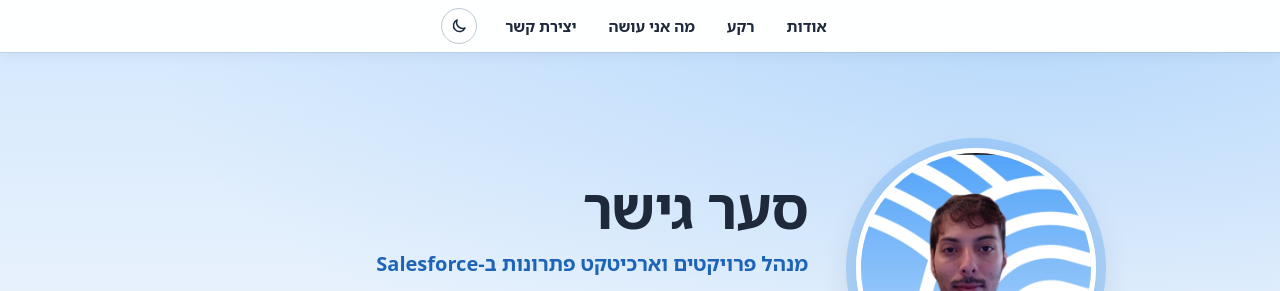
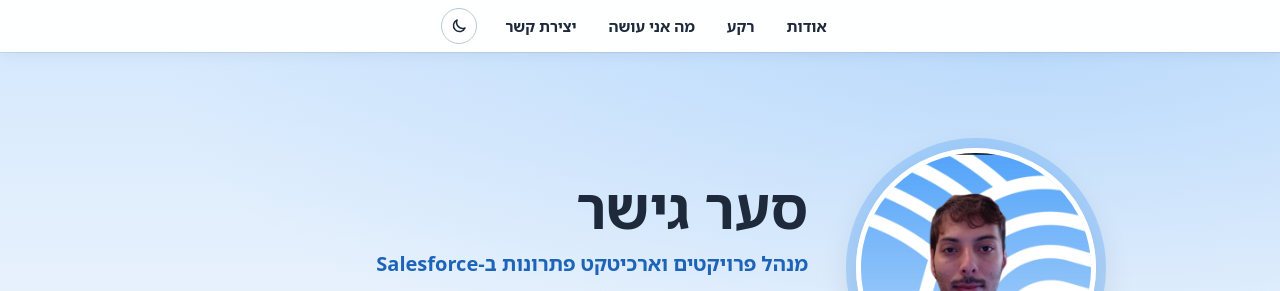
Before and after one commit to gisher10x/my-site, a plain HTML site: page index.html in a window 1280 px wide. Shown: the top 291 px of the page. Drawn offline with Linux system fonts and the light colour scheme.

Commit message:
Use consistent weight for the name heading

```diff
--- a/style.css
+++ b/style.css
@@ -370,8 +370,7 @@ svg {
 .intro-text h1 {
   margin: 0 0 var(--space-2);
   font-size: var(--text-h1);
-  font-weight: 800;
-  letter-spacing: -0.015em;
+  font-weight: 700;
 }
 
 .intro-role {
```
